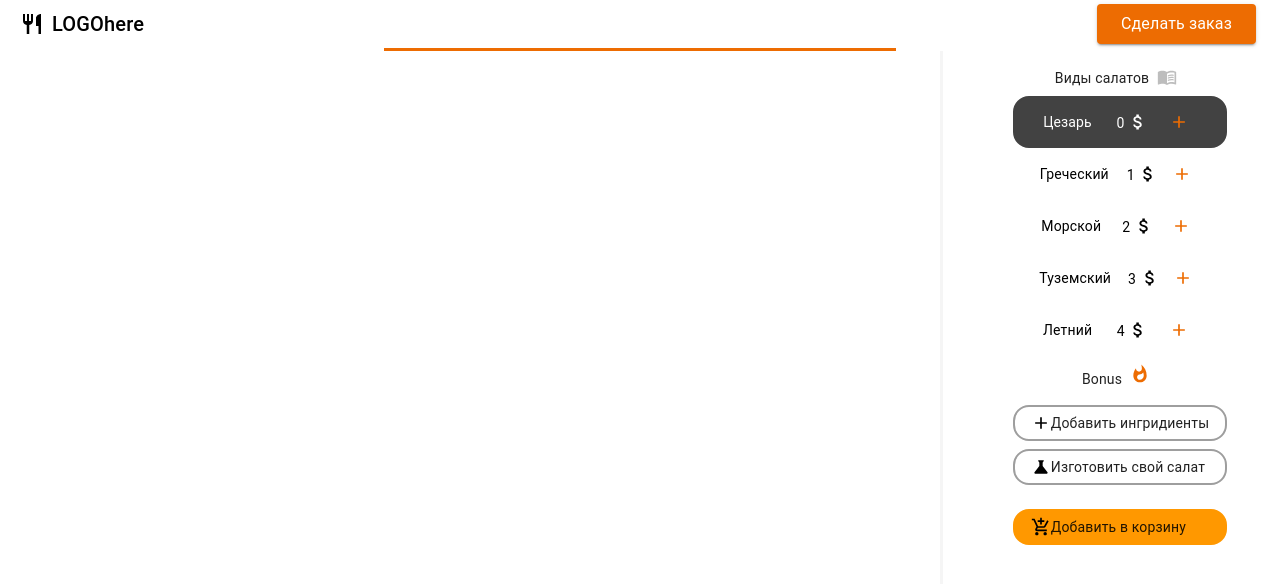
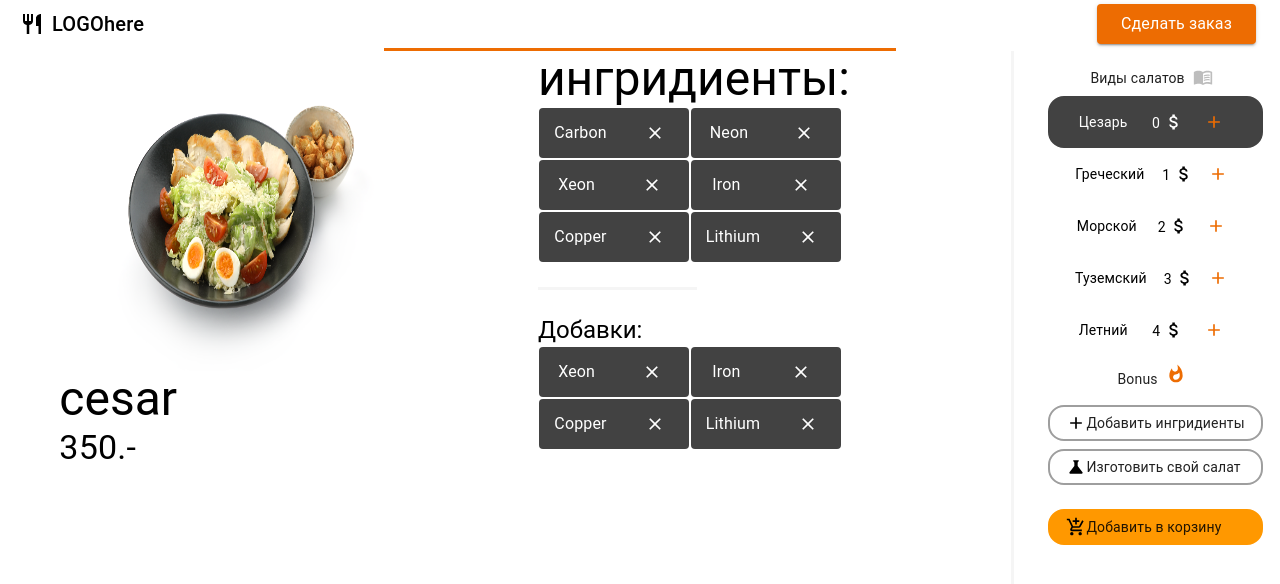
Before and after one commit to Ya-maz/avk-groupe-tomsk, a React (Create React App) app: page / in a window 1280 px wide. Shown: the top 584 px of the page. Built offline with nearby package versions, Linux system fonts and the light colour scheme.

Commit message:
add MainContainer component

```diff
--- a/src/App.tsx
+++ b/src/App.tsx
@@ -2,6 +2,7 @@ import { Stack } from "@mui/material";
 import React from "react";
 import Header from "./components/Header";
 import AppMenu from "./components/AppMenu";
+import MainContainer from "./components/MainContainer";
 
 function App() {
   return (
@@ -13,6 +14,7 @@ function App() {
         alignItems="flex-start"
         spacing={2}
       >
+        <MainContainer />
         <AppMenu />
       </Stack>
     </div>
--- a/src/components/AppMenu.tsx
+++ b/src/components/AppMenu.tsx
@@ -32,7 +32,7 @@ export default function AppMenu() {
         {list === "salads" ? (
           <SaladList active={active} setActive={setActive} setList={setList} />
         ) : (
-          <MoleculeList active={active} setActive={setActive} setList={setList}/>
+          <MoleculeList setList={setList}/>
         )}
       </Stack>
     </>
--- /dev/null
+++ b/src/components/CustumUI/ImageBasic.ts
@@ -0,0 +1,11 @@
+import { styled } from "@mui/material/styles";
+
+const ImageBasic = styled("img", {
+  name: "image-basic",
+})(({ theme }) => ({
+  display: "flex",
+  width: "360px",
+  height: "320px"
+}));
+
+export default ImageBasic
--- /dev/null
+++ b/src/components/CustumUI/Nameplate.ts
@@ -0,0 +1,19 @@
+import { styled } from "@mui/material/styles";
+import { textAlign } from "@mui/system";
+
+const Nameplate = styled("div", {
+  name: "nameplate",
+})(({ theme }) => ({
+  display: "inline-flex",
+  background: theme.palette.grey[800],
+  color: theme.palette.common.white,
+  width: "150px",
+  height: "50px",
+  borderRadius: theme.shape.borderRadius,
+  margin: 1,
+  justifyContent: "space-around",
+  alignItems: "center",
+
+}));
+
+export default Nameplate;
--- a/src/components/Header.tsx
+++ b/src/components/Header.tsx
@@ -7,7 +7,6 @@ import {
   Box,
 } from "@mui/material";
 import RestaurantIcon from "@mui/icons-material/Restaurant";
-import React from "react";
 
 export default function Header() {
   return (
--- /dev/null
+++ b/src/components/MainContainer.tsx
@@ -0,0 +1,57 @@
+import Typography from "@mui/material/Typography";
+import Grid from "@mui/material/Grid";
+import Box from "@mui/material/Box";
+import salad from "../assets/6.png"
+import ImageBasic from "./CustumUI/ImageBasic";
+import MenuList from "@mui/material/MenuList";
+import MenuItem from "@mui/material/MenuItem";
+import { Stack, Theme } from "@mui/material";
+import Nameplate from "./CustumUI/Nameplate";
+import MoleculePlate from "./MoleculePlate";
+
+export default function MainContainer() {
+  const List = ["Carbon", "Neon", "Xeon", "Iron", "Copper", "Lithium"];
+  return (
+    <Grid container sx={{width: "100%"}} justifyContent={"space-around"}>
+      <Grid item>
+
+        <Box>
+          <ImageBasic src={ salad }/>
+        </Box>
+        <Typography variant="h3">
+          cesar
+        </Typography>
+        <Typography variant="h4">
+          350.-
+        </Typography>
+      </Grid>
+      <Grid item sx={{width: "40%"}}>
+        <Typography variant="h3">
+          ингридиенты:
+        </Typography>
+        <Stack direction={"row"} flexWrap={"wrap"}>
+          {List.map((name) => (
+            <MoleculePlate>{ name}</MoleculePlate>))}
+        </Stack>
+        <Box alignSelf={"center"} width={"40%"} sx={(theme: Theme) => ({
+          mt: 3,
+          borderBottom: `3px solid ${theme.palette.grey[100]}`,
+          })}></Box>
+        <Box sx={{mt:3}}>
+        <Typography variant="h5">
+          Добавки:
+          </Typography>
+          <Stack direction={"row"} flexWrap={"wrap"}>
+          {List.slice(2).map((name) => (
+            <MoleculePlate>{ name}</MoleculePlate>))}
+        </Stack>
+        </Box>
+
+
+
+
+
+      </Grid>
+    </Grid>
+  );
+}
--- a/src/components/MenuItemAddToBask.tsx
+++ b/src/components/MenuItemAddToBask.tsx
@@ -2,6 +2,7 @@ import Typography from "@mui/material/Typography";
 import MenuItem from "@mui/material/MenuItem";
 import { Theme } from "@mui/material/styles";
 import AddShoppingCartIcon from "@mui/icons-material/AddShoppingCart";
+import { Badge } from "@mui/material";
 
 export default function MenuItemAddToBask() {
   return (
@@ -16,7 +17,9 @@ export default function MenuItemAddToBask() {
       })}
       onClick={() => ({})}
     >
-      <AddShoppingCartIcon fontSize="small" />
+      <Badge color={"primary"} badgeContent={0}>
+        <AddShoppingCartIcon fontSize="small" />
+      </Badge>
       <Typography variant="body2" color="text.primary">
         Добавить в корзину
       </Typography>
--- a/src/components/MoleculeList.tsx
+++ b/src/components/MoleculeList.tsx
@@ -12,12 +12,10 @@ import ArrowBackIcon from "@mui/icons-material/ArrowBack";
 import MenuItemAddToBask from "./MenuItemAddToBask";
 
 interface Props {
-  active: number;
-  setActive: (index: number) => void;
   setList: (listName: TList) => void;
 }
 
-export default function MoluculeList({ active, setActive, setList }: Props) {
+export default function MoluculeList({ setList }: Props) {
   const List = ["Carbon", "Neon", "Xeon", "Iron", "Copper", "Lithium"];
 
   return (
@@ -50,7 +48,7 @@ export default function MoluculeList({ active, setActive, setList }: Props) {
                 color: "inherit",
               },
             })}
-            onClick={() => setActive(index)}
+            onClick={() =>({})}
           >
             <Typography variant="body2">{name}</Typography>
 
--- /dev/null
+++ b/src/components/MoleculePlate.tsx
@@ -0,0 +1,20 @@
+import Typography from "@mui/material/Typography";
+import Nameplate from "./CustumUI/Nameplate";
+import CloseIcon from "@mui/icons-material/Close";
+import IconButton from "@mui/material/IconButton";
+import { Theme } from "@mui/material";
+
+interface TProps {
+  children: string;
+}
+
+export default function MoleculePlate({ children }: TProps) {
+  return (
+    <Nameplate>
+      <Typography variant="subtitle1">{children}</Typography>
+      <IconButton>
+        <CloseIcon fontSize="small" sx={(theme: Theme) => ({ color: theme.palette.common.white })}/>
+      </IconButton>
+    </Nameplate>
+  );
+}
```
